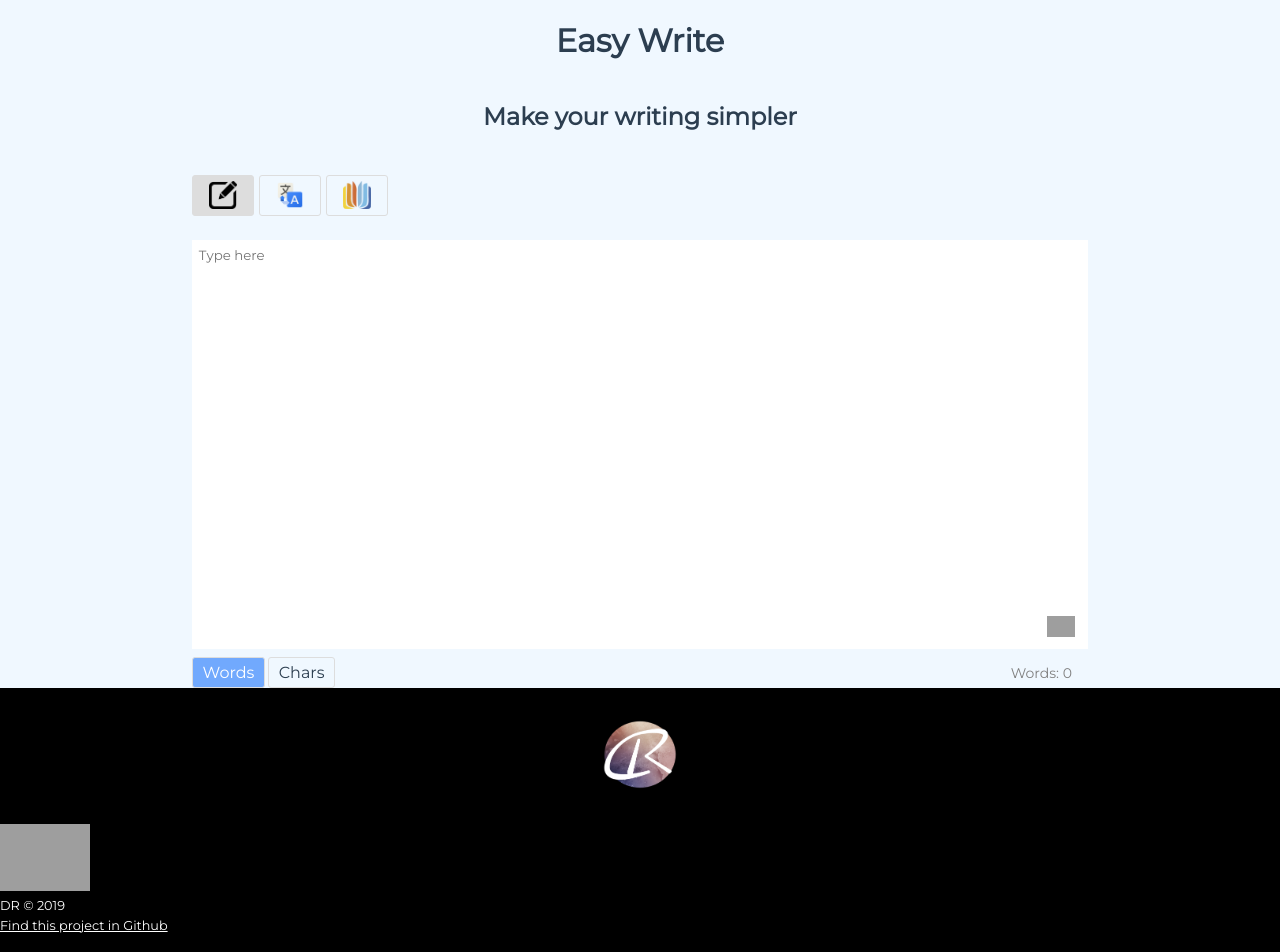
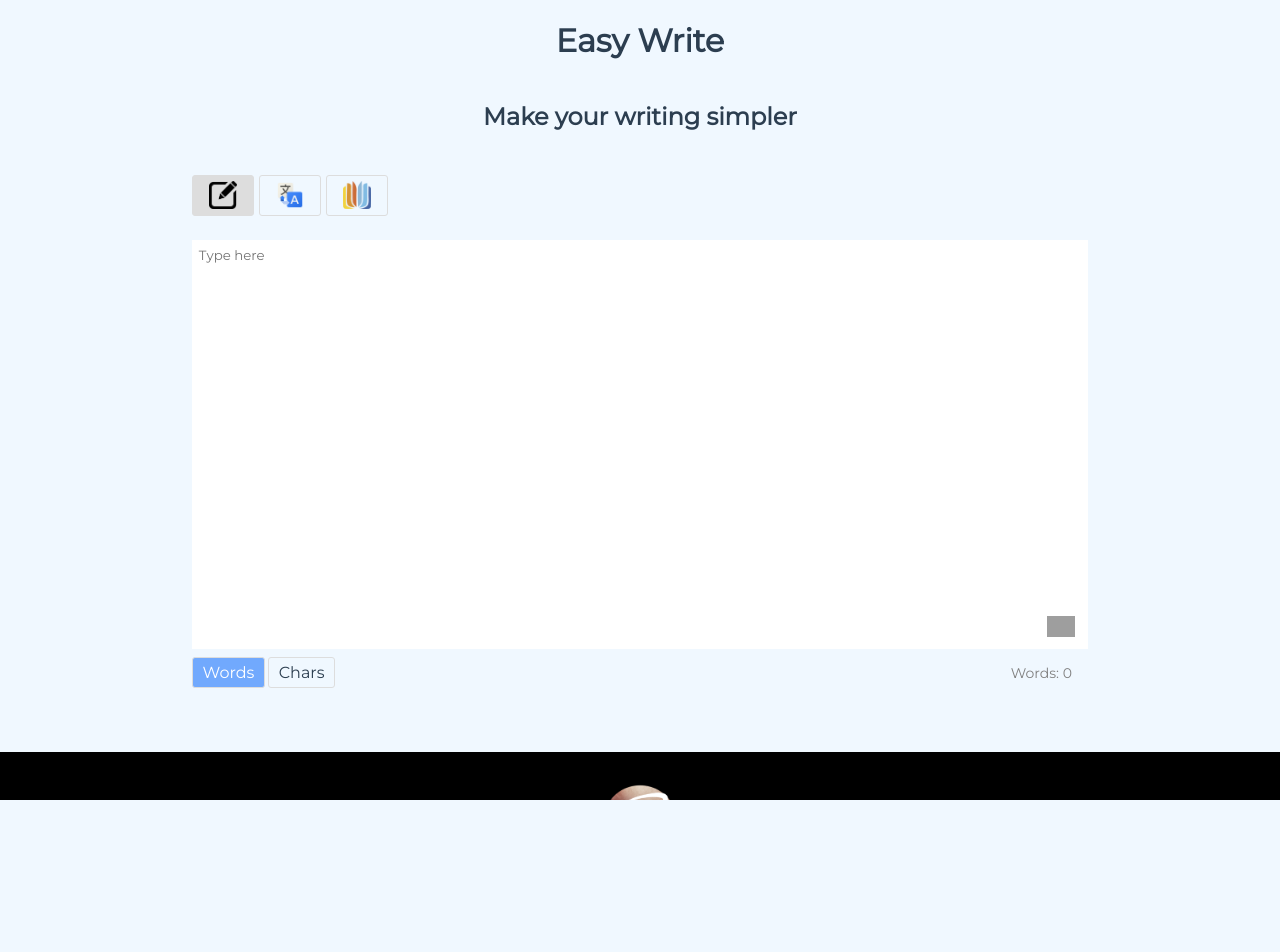
Before and after one commit to Danielratmiroff/writting-assistant, a Vue app: page / in a window 1280 px wide. Shown: the top 952 px of the page. After the commit the page ends 800 px from the top, so only its background shows below. Built offline with nearby package versions, Linux system fonts and the light colour scheme; grey boxes are pictures that could not be loaded.

Commit message:
UI fixes

```diff
--- a/public/index.html
+++ b/public/index.html
@@ -14,14 +14,4 @@
     </noscript>
     <div id="app"></div>
   </body>
-  <footer class="footer">
-    <img class="footer-logo" src="./assets/logo.png" />
- <p>
- DR © 2019
- </p>
- <a class="github-link"
-   href="https://github.com/Danielratmiroff/writingassistant.github.io.git">
-   Find this project in Github
- </a>
-</footer>
 </html>
--- a/src/App.vue
+++ b/src/App.vue
@@ -210,7 +210,7 @@ footer {
   background-color: rgb(0, 0, 0);
   line-height: 1.5;
   font-size: 0.8rem;
-  margin-top: 100vp;
+  margin-top: 4rem;
   color: white
 }
 
```
